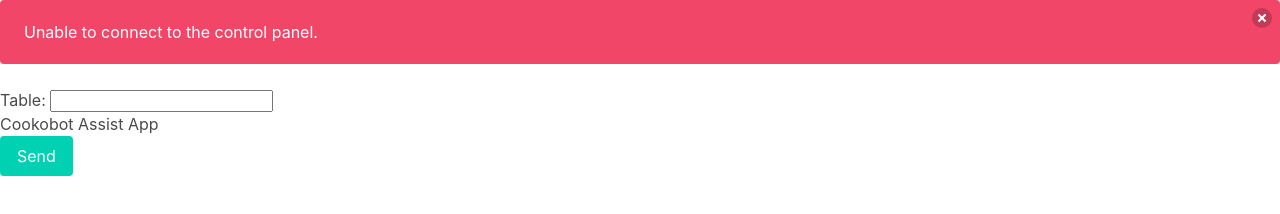
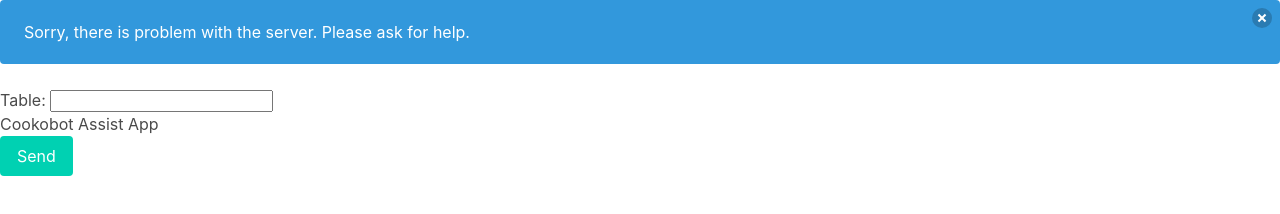
Before and after one commit to Real-Delusion/cookobot-assist, a website: page www/index.html in a window 1280 px wide. Drawn offline with Linux system fonts and the light colour scheme; no server answers.

Commit message:
Modify error message

```diff
--- a/www/index.html
+++ b/www/index.html
@@ -15,14 +15,14 @@
 <body>
     <div id="app">
         <!-- Notifications -->
-        <div v-show="!connected" class="notification is-danger">
-            <button class="delete"></button>
-            Unable to connect to the control panel.
-        </div>
-
         <div v-show="connected" class="notification is-success">
             <button class="delete"></button>
             Connected to control panel!
+        </div>
+
+        <div v-show="!connected" class="notification is-info">
+            <button class="delete"></button>
+            Sorry, there is problem with the server. Please ask for help.
         </div>
         <!--  -->
 
```
